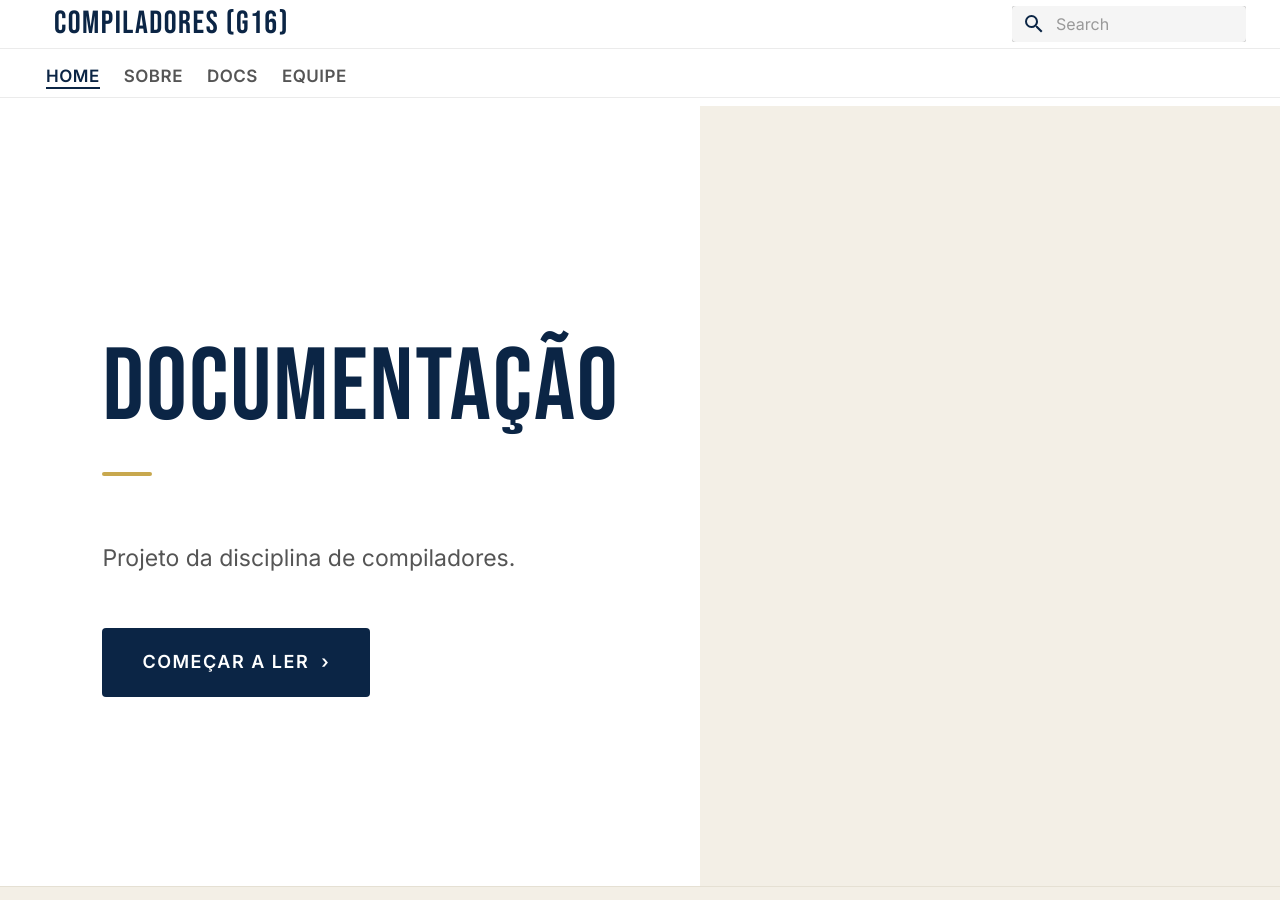
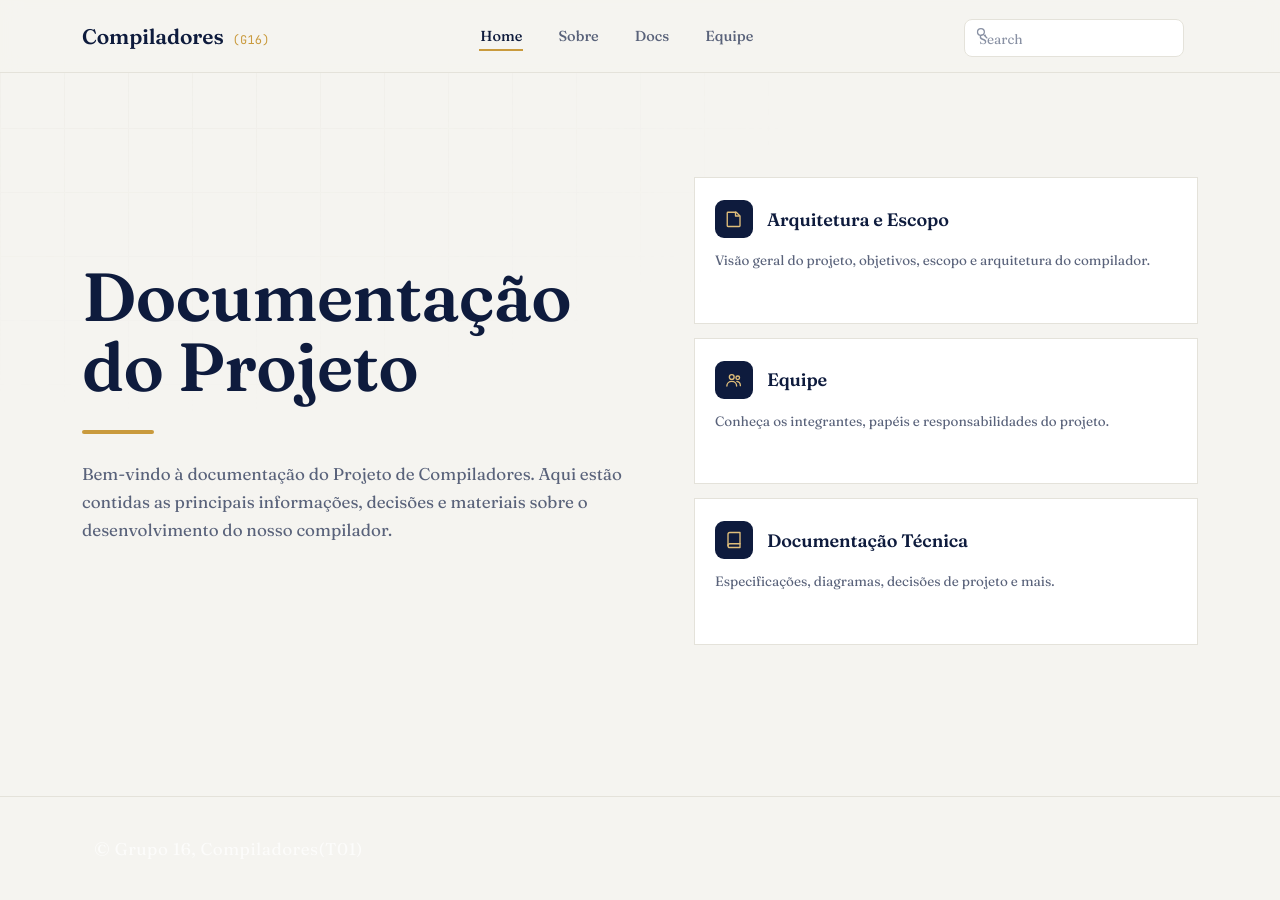
Before and after one commit to felipemso/G16-Compiladores, an MkDocs documentation site: the page built from docs/index.md, in a window 1280 px wide and 900 px high. Built offline with MkDocs 1.6.1 and Material for MkDocs 9.7.7, drawn with Linux system fonts in a browser that asks for light colours.

Commit message:
refactor(style): refatora design geral do mkdocs

```diff
--- a/docs/index.md
+++ b/docs/index.md
@@ -1,11 +1,60 @@
-<div class="hero-split">
-  <div class="hero-left">
-    <h1 class="hero-title">DOCUMENTAÇÃO</h1>
-    <div class="hero-divider"></div>
-    <p class="hero-subtitle">
-      Projeto da disciplina de compiladores.
+<div class="bg-grid"></div>
+
+<div class="wrap">
+
+  <div class="hero">
+    <h1>Documentação<br>do Projeto</h1>
+
+    <div class="rule"></div>
+
+    <p class="lede">
+      Bem-vindo à documentação do Projeto de Compiladores.
+      Aqui estão contidas as principais informações, decisões e materiais
+      sobre o desenvolvimento do nosso compilador.
     </p>
-    <a href="about/" class="hero-btn">COMEÇAR A LER &nbsp;&rsaquo;</a>
   </div>
-  <div class="hero-right"></div>
+
+  <div class="cards">
+
+    <a href="escopo-e-arq/escopo-e-arq/" class="card">
+      <div class="card-head">
+        <div class="card-icon">
+          <svg viewBox="0 0 24 24" fill="none" stroke-width="1.8" stroke-linecap="round" stroke-linejoin="round"><path d="M4 3h11l5 5v13a1 1 0 0 1-1 1H4a1 1 0 0 1-1-1V4a1 1 0 0 1 1-1z"/><path d="M14 3v5h5"/></svg>
+        </div>
+        <h3>Arquitetura e Escopo</h3>
+      </div>
+      <div class="card-body">
+        <p>Visão geral do projeto, objetivos, escopo e arquitetura do compilador.</p>
+        <span class="card-arrow">ler documento →</span>
+      </div>
+    </a>
+
+    <a href="equipe/" class="card">
+      <div class="card-head">
+        <div class="card-icon">
+          <svg viewBox="0 0 24 24" fill="none" stroke-width="1.8" stroke-linecap="round" stroke-linejoin="round"><circle cx="9" cy="8" r="3.2"/><path d="M2.5 20c0-3.6 2.9-6.2 6.5-6.2s6.5 2.6 6.5 6.2"/><circle cx="17" cy="9" r="2.4"/><path d="M15.7 13.9c2.7.4 4.8 2.6 4.8 5.6"/></svg>
+        </div>
+        <h3>Equipe</h3>
+      </div>
+      <div class="card-body">
+        <p>Conheça os integrantes, papéis e responsabilidades do projeto.</p>
+        <span class="card-arrow">ler documento →</span>
+      </div>
+    </a>
+
+    <a href="docs/" class="card">
+      <div class="card-head">
+        <div class="card-icon">
+          <svg viewBox="0 0 24 24" fill="none" stroke-width="1.8" stroke-linecap="round" stroke-linejoin="round"><path d="M4 19.5A2.5 2.5 0 0 1 6.5 17H20"/><path d="M6.5 2H20v20H6.5A2.5 2.5 0 0 1 4 19.5v-15A2.5 2.5 0 0 1 6.5 2z"/></svg>
+        </div>
+        <h3>Documentação Técnica</h3>
+      </div>
+      <div class="card-body">
+        <p>Especificações, diagramas, decisões de projeto e mais.</p>
+        <span class="card-arrow">ler documento →</span>
+      </div>
+    </a>
+
+  </div>
+
 </div>
--- a/docs/stylesheets/custom.css
+++ b/docs/stylesheets/custom.css
@@ -1,125 +1,195 @@
 /* ==========================================================
-   MINIMALIST THEME — CSS-only customization over mkdocs-material
+   COMPILADORES (G16) — Custom theme over mkdocs-material
+   Based on template.html design
    ========================================================== */
 
-@import url('https://fonts.googleapis.com/css2?family=Bebas+Neue&family=Inter:wght@400;500;600;700&display=swap');
+@import url('https://fonts.googleapis.com/css2?family=Fraunces:opsz,wght@9..144,400;9..144,500;9..144,600&family=Inter:wght@400;500;600&family=JetBrains+Mono:wght@400;500&display=swap');
 
 /* ---------- Design Tokens ---------- */
 :root {
-  --brand-navy: #0b2545;
-  --brand-beige: #f3efe6;
-  --brand-gold: #c8a84e;
-  --brand-white: #ffffff;
-  --brand-gray: #555555;
+  --navy-950: #0a1330;
+  --navy-900: #0e1b3d;
+  --navy-800: #16265a;
+  --gold-500: #c99a3d;
+  --gold-300: #e0be7a;
+  --paper: #f5f4f0;
+  --paper-card: #ffffff;
+  --ink: #1c2436;
+  --slate: #59627a;
+  --slate-light: #8890a3;
+  --line: #e4e2da;
 
   /* Material overrides */
-  --md-primary-fg-color: var(--brand-white);
-  --md-primary-fg-color--light: var(--brand-white);
-  --md-primary-fg-color--dark: var(--brand-white);
-  --md-primary-bg-color: var(--brand-navy);
-  --md-text-font: "Inter", sans-serif;
+  --md-primary-fg-color: var(--paper);
+  --md-primary-fg-color--light: var(--paper);
+  --md-primary-fg-color--dark: var(--paper);
+  --md-primary-bg-color: var(--navy-900);
+  --md-text-font: "Fraunces", serif;
+  --md-code-font: "JetBrains Mono", monospace;
 }
 
 /* ============================
-   1. GLOBAL — full-width layout
+   1. GLOBAL
    ============================ */
 
-/* Force page background white */
+html { scroll-behavior: smooth; }
+
 body {
-  background-color: var(--brand-white) !important;
+  background: var(--paper) !important;
+  color: var(--ink);
+  font-family: 'Fraunces', serif;
+  -webkit-font-smoothing: antialiased;
+  overflow-x: hidden;
   margin: 0;
   padding: 0;
 }
 
 /* ============================
-   2. HEADER
+   2. HIDE DEFAULT MATERIAL HEADER & TABS
    ============================ */
 
 .md-header {
-  background-color: var(--brand-white) !important;
-  color: var(--brand-navy) !important;
-  box-shadow: none !important;
-  border-bottom: 1px solid #ebebeb;
-}
-
-/* Hide the Material logo icon (SVG book) next to site name */
-.md-header__button.md-logo {
   display: none !important;
 }
 
-/* Hide hamburger menu button on desktop */
-[data-md-toggle="drawer"] + label,
-label[for="__drawer"] {
+.md-tabs {
   display: none !important;
 }
 
-/* Site name */
-.md-header__title {
-  color: var(--brand-navy) !important;
-  font-family: "Bebas Neue", sans-serif;
-  font-size: 1.6rem;
-  letter-spacing: 1.5px;
-  font-weight: 400;
-  margin-left: 1.5rem;
+/* ============================
+   3. CUSTOM NAVBAR
+   ============================ */
+
+.custom-header {
+  position: sticky;
+  top: 0;
+  z-index: 100;
 }
 
-.md-header__title .md-header__topic {
-  font-family: "Bebas Neue", sans-serif;
-  font-weight: 400;
+.navbar {
+  background: rgba(245, 244, 240, 0.88);
+  backdrop-filter: blur(10px);
+  -webkit-backdrop-filter: blur(10px);
+  border-bottom: 1px solid var(--line);
 }
 
-/* Header icons — dark color */
-.md-header .md-icon,
-.md-header svg {
-  color: var(--brand-navy) !important;
-  fill: var(--brand-navy) !important;
+.nav-inner {
+  max-width: 1180px;
+  margin: 0 auto;
+  padding: 0 32px;
+  display: flex;
+  align-items: center;
+  justify-content: space-between;
+  gap: 32px;
+  height: 72px;
 }
 
-/* Search bar styling */
-.md-search__input {
-  background-color: #f5f5f5 !important;
-  color: var(--brand-navy) !important;
-  border-radius: 4px;
+.brand {
+  display: flex;
+  align-items: baseline;
+  gap: 9px;
+  text-decoration: none;
+  flex-shrink: 0;
 }
 
-.md-search__input::placeholder {
-  color: #999 !important;
+.brand-name {
+  font-family: 'Fraunces', serif;
+  font-weight: 600;
+  font-optical-sizing: auto;
+  font-size: 21px;
+  color: var(--navy-900);
+  letter-spacing: -0.005em;
+}
+
+.brand-tag {
+  font-family: 'JetBrains Mono', monospace;
+  font-size: 12px;
+  color: var(--gold-500);
+  letter-spacing: 0.02em;
+}
+
+.nav-links {
+  display: flex;
+  align-items: center;
+  gap: 34px;
+  list-style: none;
+  flex-shrink: 0;
+  margin: 0;
+  padding: 0;
+}
+
+.nav-links a {
+  text-decoration: none;
+  color: var(--slate);
+  font-family: 'Fraunces', serif;
+  font-size: 14.5px;
+  font-weight: 500;
+  padding: 4px 1px;
+  border-bottom: 2px solid transparent;
+  transition: color .2s ease, border-color .2s ease;
+}
+
+.nav-links a:hover {
+  color: var(--navy-900);
+}
+
+.nav-links a.current {
+  color: var(--navy-900);
+  border-bottom-color: var(--gold-500);
+}
+
+/* -- Search override (Material search styled as template) -- */
+
+.nav-search-wrap {
+  flex-shrink: 0;
+}
+
+.nav-search-wrap .md-search {
+  position: relative;
+}
+
+.nav-search-wrap .md-search__form {
+  background: var(--paper-card) !important;
+  border: 1px solid var(--line) !important;
+  border-radius: 8px !important;
+  padding: 0 14px !important;
+  width: 220px;
+  height: 38px;
+  box-shadow: none !important;
+  transition: border-color .2s ease, box-shadow .2s ease;
+}
+
+.nav-search-wrap .md-search__form:focus-within {
+  border-color: var(--gold-500) !important;
+  box-shadow: 0 0 0 3px rgba(201, 154, 61, 0.14) !important;
+}
+
+.nav-search-wrap .md-search__input {
+  background: transparent !important;
+  font-family: 'Fraunces', serif;
+  font-size: 13.5px;
+  color: var(--ink) !important;
+  padding: 0 !important;
+  height: 38px;
+}
+
+.nav-search-wrap .md-search__input::placeholder {
+  color: var(--slate-light) !important;
+}
+
+.nav-search-wrap .md-search__icon {
+  color: var(--slate-light) !important;
+}
+
+.nav-search-wrap .md-search__icon svg {
+  width: 15px;
+  height: 15px;
 }
 
 /* ============================
-   3. NAVIGATION TABS
+   4. MAIN CONTENT AREA
    ============================ */
 
-.md-tabs {
-  background-color: var(--brand-white) !important;
-  border-bottom: 1px solid #ebebeb;
-}
-
-.md-tabs__link {
-  color: var(--brand-gray) !important;
-  font-family: "Inter", sans-serif;
-  font-size: 0.85rem;
-  font-weight: 600;
-  text-transform: uppercase;
-  letter-spacing: 0.5px;
-  opacity: 1 !important;
-  transition: color 0.2s ease;
-}
-
-.md-tabs__link:hover {
-  color: var(--brand-navy) !important;
-}
-
-.md-tabs__item--active .md-tabs__link {
-  color: var(--brand-navy) !important;
-  border-bottom: 2px solid var(--brand-navy);
-}
-
-/* ============================
-   4. MAIN CONTENT AREA — remove all width constraints
-   ============================ */
-
-/* Remove the max-width on the main grid wrapper for ALL pages */
 .md-main__inner.md-grid {
   max-width: 100% !important;
   margin: 0 !important;
@@ -127,185 +197,300 @@ label[for="__drawer"] {
 }
 
 .md-main {
-  background-color: var(--brand-white) !important;
+  background: var(--paper) !important;
 }
 
-/* Hide BOTH sidebars on all pages (adjust if you want sidebars on non-home pages) */
 .md-sidebar {
   display: none !important;
 }
 
-/* Make the content container fill the full width */
 .md-content {
   max-width: 100% !important;
   margin: 0 !important;
 }
 
-/* Remove article padding/margin from the content inner */
 article.md-content__inner {
   margin: 0 !important;
   padding: 0 !important;
 }
 
 /* ============================
-   5. HOMEPAGE HERO SECTION
+   5. BACKGROUND GRID
    ============================ */
 
-.hero-split {
-  display: flex;
-  min-height: calc(100vh - 6rem);
-  width: 100%;
-  box-sizing: border-box;
+.bg-grid {
+  position: fixed;
+  inset: 0;
+  background-image:
+    linear-gradient(var(--line) 1px, transparent 1px),
+    linear-gradient(90deg, var(--line) 1px, transparent 1px);
+  background-size: 64px 64px;
+  opacity: 0.35;
+  mask-image: radial-gradient(ellipse 900px 600px at 15% 0%, black 0%, transparent 70%);
+  pointer-events: none;
+  z-index: 0;
 }
 
-.hero-left {
-  flex: 1 1 50%;
-  background-color: var(--brand-white);
-  padding: 6rem 4rem 4rem 8%;
-  display: flex;
-  flex-direction: column;
-  justify-content: center;
-  align-items: flex-start;
-  box-sizing: border-box;
+/* ============================
+   6. HOMEPAGE — HERO + CARDS
+   ============================ */
+
+.wrap {
+  position: relative;
+  z-index: 1;
+  max-width: 1180px;
+  margin: 0 auto;
+  padding: 96px 32px;
+  display: grid;
+  grid-template-columns: 1fr 0.92fr;
+  gap: 64px;
+  align-items: center;
 }
 
-.hero-right {
-  flex: 1 1 50%;
-  background-color: var(--brand-beige);
-  box-sizing: border-box;
-}
+/* -- Hero -- */
 
-/* Hero title — LARGE and impactful
-   Override .md-typeset h1 which sets font-size and margin */
-.md-typeset .hero-title,
-h1.hero-title {
-  font-family: "Bebas Neue", sans-serif !important;
-  font-size: clamp(3.5rem, 8vw, 7rem) !important;
-  font-weight: 400 !important;
-  color: var(--brand-navy) !important;
-  line-height: 1.05 !important;
-  text-transform: uppercase;
-  margin: 0 0 1.5rem 0 !important;
+.md-typeset .hero h1,
+.hero h1 {
+  font-family: 'Fraunces', serif !important;
+  font-weight: 600 !important;
+  font-optical-sizing: auto;
+  font-size: clamp(42px, 6.4vw, 68px) !important;
+  line-height: 1.04 !important;
+  letter-spacing: -0.01em !important;
+  color: var(--navy-900) !important;
+  max-width: 780px;
+  margin: 0 !important;
   padding: 0 !important;
-  letter-spacing: 2px;
   border: none !important;
 }
 
-/* Gold accent divider */
-.hero-divider {
-  width: 50px;
+.hero h1 em {
+  font-style: italic;
+  font-weight: 500;
+}
+
+.hero h1 .accent {
+  color: var(--gold-500);
+}
+
+.rule {
+  width: 72px;
   height: 4px;
-  background-color: var(--brand-gold);
-  margin-bottom: 2rem;
+  background: var(--gold-500);
+  margin: 28px 0 26px;
   border-radius: 2px;
 }
 
-/* Subtitle paragraph */
-.md-typeset .hero-subtitle,
-.hero-subtitle {
-  font-family: "Inter", sans-serif !important;
-  font-size: 1.15rem !important;
-  color: var(--brand-gray) !important;
-  max-width: 420px;
-  line-height: 1.7 !important;
-  margin-bottom: 2.5rem !important;
+.md-typeset .lede,
+.lede {
+  font-size: 17px !important;
+  line-height: 1.65 !important;
+  color: var(--slate) !important;
+  max-width: 560px;
 }
 
-/* CTA button */
-.md-typeset .hero-btn,
-a.hero-btn {
-  display: inline-flex;
-  align-items: center;
-  gap: 0.5rem;
-  background-color: var(--brand-navy);
-  color: var(--brand-white) !important;
-  font-family: "Inter", sans-serif;
+.lede strong {
+  color: var(--ink);
   font-weight: 600;
-  font-size: 0.9rem;
-  letter-spacing: 1.5px;
-  text-transform: uppercase;
-  text-decoration: none !important;
-  padding: 1rem 2rem;
-  border-radius: 4px;
-  transition: background-color 0.25s ease, transform 0.15s ease;
 }
 
-.md-typeset .hero-btn:hover,
-a.hero-btn:hover {
-  background-color: #081a30;
-  transform: translateY(-2px);
-  color: var(--brand-white) !important;
+/* -- Cards -- */
+
+.cards {
+  display: flex;
+  flex-direction: column;
+  gap: 14px;
+}
+
+.card {
+  background: var(--paper-card);
+  border: 1px solid var(--line);
+  border-radius: 0;
+  padding: 22px 22px 22px 20px;
+  position: relative;
+  overflow: hidden;
+  transition: transform .25s ease, box-shadow .25s ease, border-color .25s ease;
+  text-decoration: none !important;
+  color: inherit !important;
+  display: flex;
+  flex-direction: column;
+  gap: 12px;
+}
+
+.card-head {
+  display: flex;
+  align-items: center;
+  gap: 14px;
+}
+
+.card::before {
+  content: '';
+  position: absolute;
+  top: 0;
+  left: 0;
+  width: 3px;
+  height: 100%;
+  background: linear-gradient(180deg, var(--gold-500), var(--gold-300));
+  transform: scaleY(0);
+  transform-origin: top;
+  transition: transform .3s ease;
+}
+
+.card:hover {
+  transform: translateX(4px);
+  box-shadow: 0 16px 32px -20px rgba(14, 27, 61, 0.28);
+  border-color: transparent;
+}
+
+.card:hover::before {
+  transform: scaleY(1);
+}
+
+.card-body {
+  display: flex;
+  flex-direction: column;
+  gap: 6px;
+}
+
+.card-icon {
+  width: 38px;
+  height: 38px;
+  border-radius: 9px;
+  background: var(--navy-900);
+  display: flex;
+  align-items: center;
+  justify-content: center;
+  flex-shrink: 0;
+}
+
+.card-icon svg {
+  width: 18px;
+  height: 18px;
+  stroke: var(--gold-300);
+}
+
+.md-typeset .card h3,
+.card h3 {
+  font-family: 'Fraunces', serif !important;
+  font-size: 18px !important;
+  font-weight: 600 !important;
+  font-optical-sizing: auto;
+  color: var(--navy-900) !important;
+  letter-spacing: -0.005em;
+  margin: 0 !important;
+  padding: 0 !important;
+}
+
+.card p {
+  font-size: 13.5px;
+  line-height: 1.5;
+  color: var(--slate);
+  margin: 0 !important;
+}
+
+.card-arrow {
+  margin-top: 6px;
+  display: flex;
+  align-items: center;
+  gap: 6px;
+  font-family: 'JetBrains Mono', monospace;
+  font-size: 11.5px;
+  color: var(--gold-500);
+  opacity: 0;
+  transform: translateX(-4px);
+  transition: opacity .25s ease, transform .25s ease;
+}
+
+.card:hover .card-arrow {
+  opacity: 1;
+  transform: translateX(0);
 }
 
 /* ============================
-   6. FOOTER
+   7. FOOTER
    ============================ */
 
 .md-footer {
-  background-color: var(--brand-beige) !important;
-  color: var(--brand-gray) !important;
-  border-top: 1px solid #e5e0d3;
+  background: var(--paper) !important;
+  color: var(--slate) !important;
+  border-top: 1px solid var(--line);
 }
 
-/* Hide the prev/next navigation arrows */
 .md-footer__inner {
   display: none !important;
 }
 
-/* Copyright area */
 .md-footer-meta {
-  background-color: var(--brand-beige) !important;
+  background: var(--paper) !important;
 }
 
 .md-footer-meta__inner.md-grid {
-  max-width: 100% !important;
-  padding: 1.5rem 8% !important;
+  max-width: 1180px !important;
+  padding: 1.5rem 32px !important;
 }
 
 .md-copyright {
-  color: var(--brand-navy) !important;
+  color: var(--navy-900) !important;
   font-size: 0.85rem;
-  text-transform: uppercase;
   letter-spacing: 0.5px;
 }
 
 .md-copyright a {
-  color: var(--brand-navy) !important;
+  color: var(--navy-900) !important;
 }
 
 /* ============================
-   7. RESPONSIVE
+   8. RESPONSIVE
    ============================ */
 
-@media screen and (max-width: 768px) {
-  .hero-split {
-    flex-direction: column;
+@media screen and (max-width: 860px) {
+  .wrap {
+    grid-template-columns: 1fr;
+    padding: 56px 20px 64px;
+    gap: 40px;
   }
 
-  .hero-right {
+  .nav-inner {
+    padding: 0 20px;
+    height: 64px;
+    gap: 16px;
+  }
+
+  .nav-links {
+    gap: 18px;
+  }
+
+  .nav-search-wrap {
+    display: none;
+  }
+}
+
+@media screen and (max-width: 620px) {
+  .brand-tag {
     display: none;
   }
 
-  .hero-left {
-    padding: 3rem 1.5rem;
+  .nav-links a {
+    font-size: 13.5px;
   }
+}
 
-  .md-typeset .hero-title,
-  h1.hero-title {
-    font-size: 2.8rem !important;
+a:focus-visible,
+.card:focus-visible {
+  outline: 2px solid var(--gold-500);
+  outline-offset: 3px;
+}
+
+@media (prefers-reduced-motion: reduce) {
+  * {
+    transition: none !important;
   }
 }
 
 /* ============================
-   8. MISC CLEANUP
+   9. MISC CLEANUP
    ============================ */
 
-/* Remove edit/source button */
 .md-content__button {
   display: none !important;
 }
-
-/* Smooth scroll */
-html {
-  scroll-behavior: smooth;
-}
--- a/mkdocs.yml
+++ b/mkdocs.yml
@@ -1,12 +1,15 @@
 site_name: Compiladores (G16)
 theme:
   name: material
+  custom_dir: overrides
   features:
-    - navigation.tabs
     - search.suggest
     - search.highlight
   palette:
     scheme: default
+  font:
+    text: Inter
+    code: JetBrains Mono
 
 extra_css:
   - stylesheets/custom.css
@@ -14,10 +17,10 @@ extra_css:
 extra:
   generator: false
 
-copyright: "&copy; 2024 MINIMALIST"
+copyright: "&copy; Grupo 16, Compiladores(T01)"
 
 nav:
-  - HOME: index.md
-  - SOBRE: sobre.md
-  - DOCS: docs.md
-  - EQUIPE: equipe.md
+  - Home: index.md
+  - Sobre: sobre.md
+  - Docs: docs.md
+  - Equipe: equipe.md
--- /dev/null
+++ b/overrides/main.html
@@ -0,0 +1,34 @@
+{% extends "base.html" %}
+
+{% block header %}
+<header class="custom-header">
+  <nav class="navbar">
+    <div class="nav-inner">
+
+      <!-- Título navbar -->
+      <a href="{{ config.site_url | d('./', true) }}" class="brand">
+        <span class="brand-name">Compiladores</span>
+        <span class="brand-tag">(G16)</span>
+      </a>
+
+      <!-- Chaves navbar -->
+      <ul class="nav-links">
+        {% for nav_item in nav %}
+          <li>
+            <a href="{{ nav_item.url | url }}"
+               {% if nav_item.active %}class="current"{% endif %}>
+              {{ nav_item.title }}
+            </a>
+          </li>
+        {% endfor %}
+      </ul>
+
+      <!-- Search — reuses Material's native search component -->
+      <div class="nav-search-wrap">
+        {% include "partials/search.html" %}
+      </div>
+
+    </div>
+  </nav>
+</header>
+{% endblock %}
```
